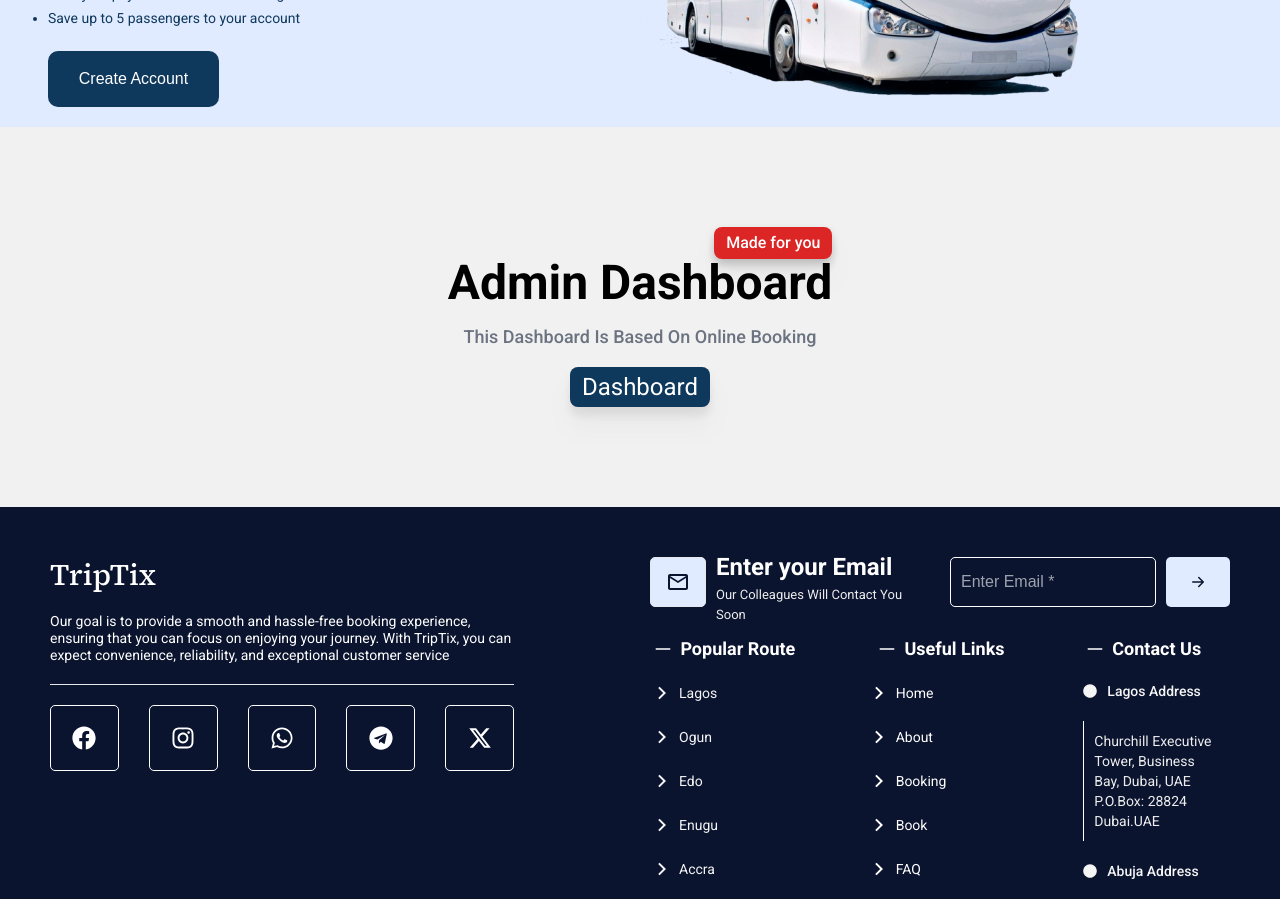
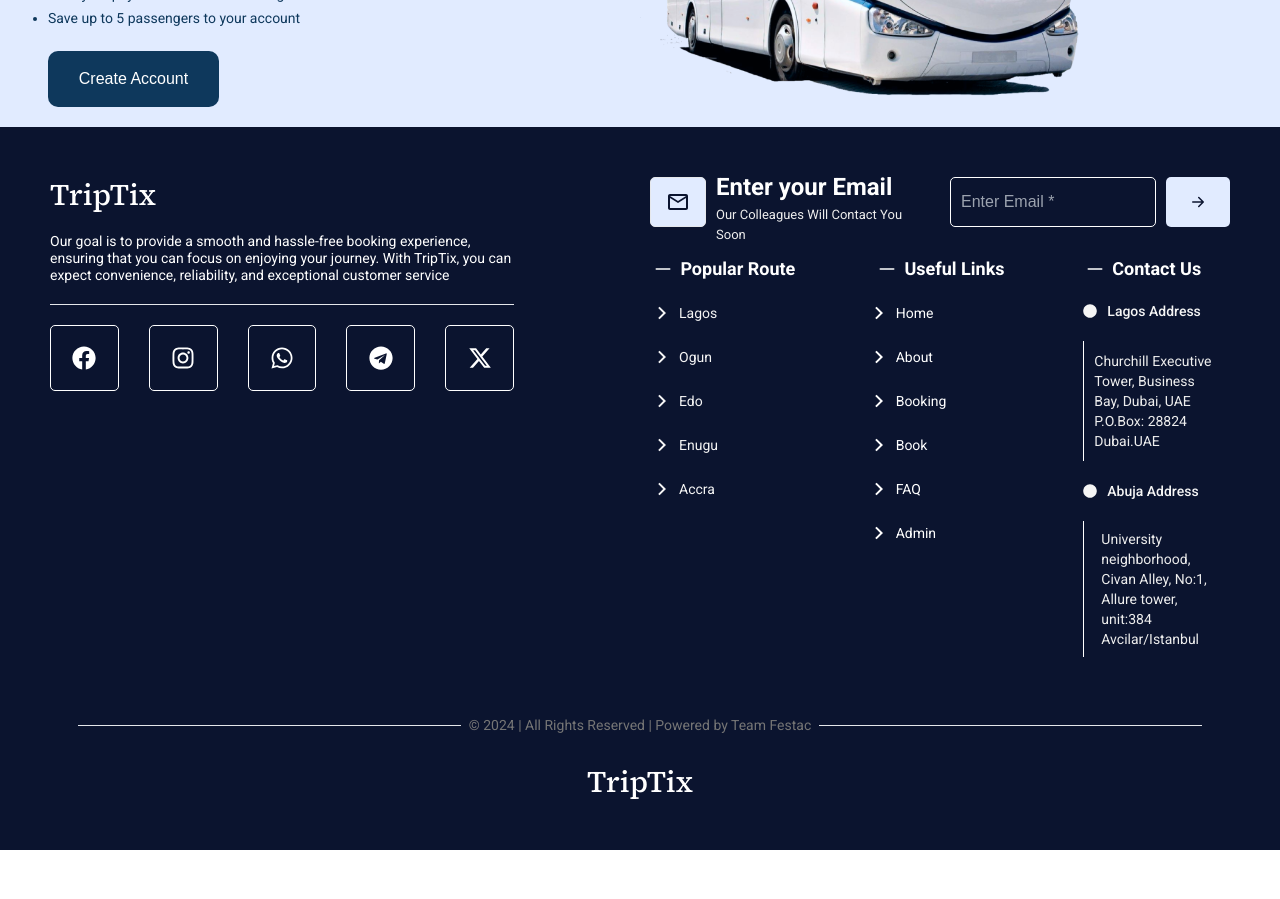
Before and after one commit to Niola-DC/Trip-Tix-, a React (Vite) app: page / in a window 1280 px wide. Shown: the part 1340-2239 px from the top of the page. After the commit the page ends 2190 px from the top, so only its background shows below. Built offline with nearby package versions, Linux system fonts and the light colour scheme.

Commit message:
Update Admin-panel

```diff
--- a/src/components/home/Home.jsx
+++ b/src/components/home/Home.jsx
@@ -13,7 +13,7 @@
       <ViewTicket />
       <BookTicket />
       <Why />
-      <AdminDashboard/>
+      {/* <AdminDashboard/> */}
     </section>
   );
 }
```
